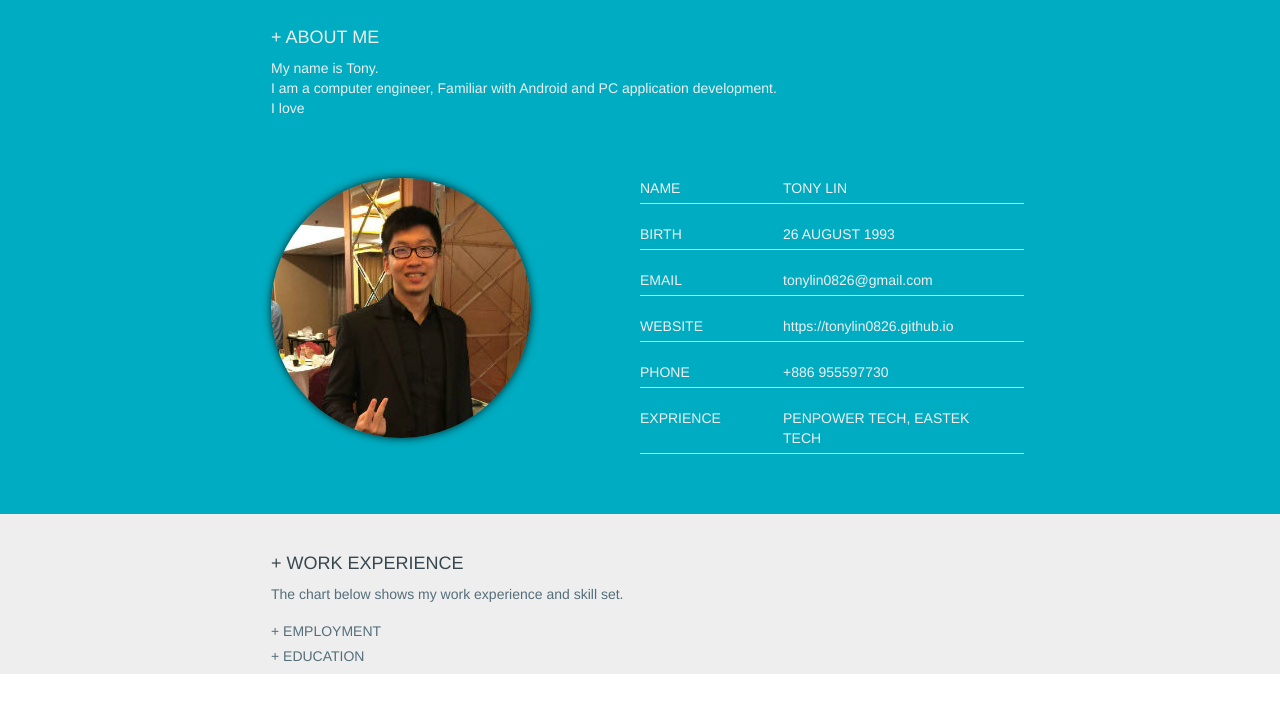
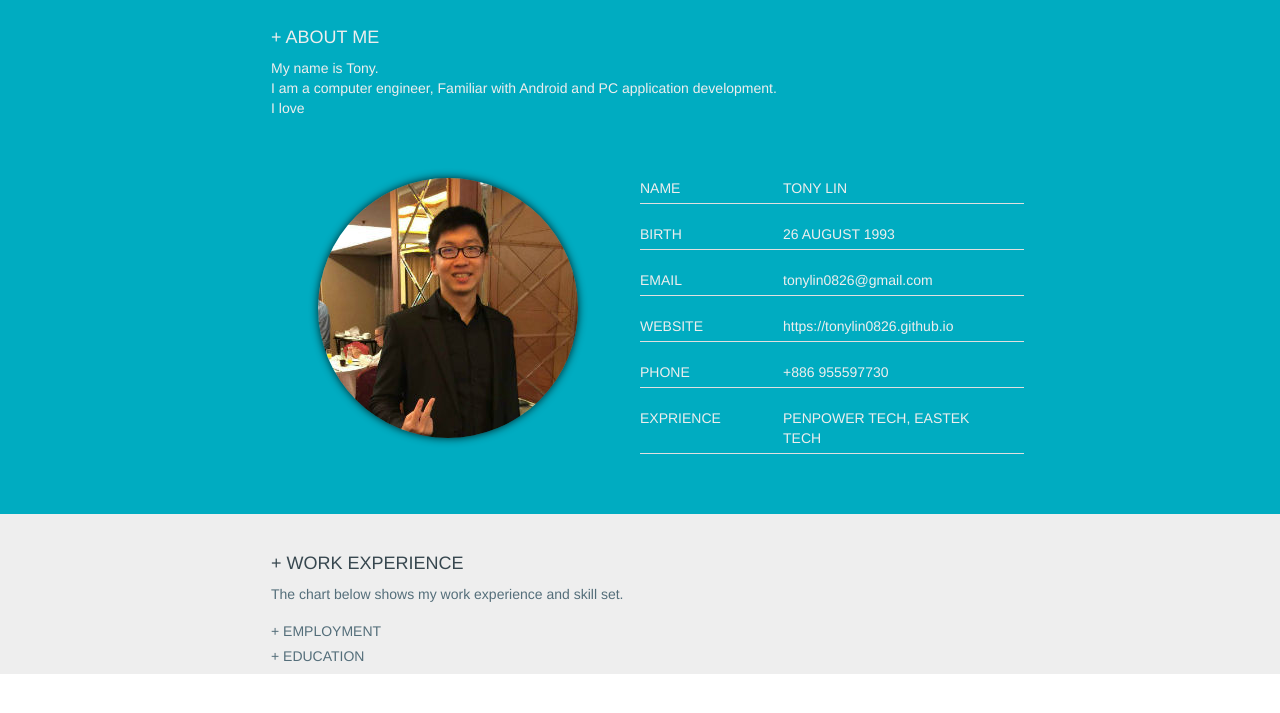
Before and after one commit to tonylin0826/tonylin0826.github.io, a website: page index.html in a window 1280 px wide. Shown: the part 63-776 px from the top of the page. Drawn offline with nearby package versions, Linux system fonts and the light colour scheme.

Commit message:
add experience part 2

```diff
--- a/index.html
+++ b/index.html
@@ -50,7 +50,7 @@
 				<div class="margin60">
 					<div class="row">
 						<div class="col-md-6">
-							<div class="circular-head"></div>
+							<div class="circular-head center-block"></div>
 						</div>
 						<div class="col-md-6">
 							<div class="row">
```
